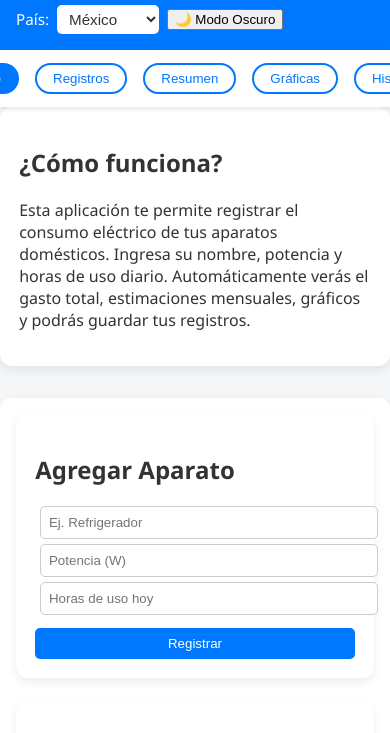
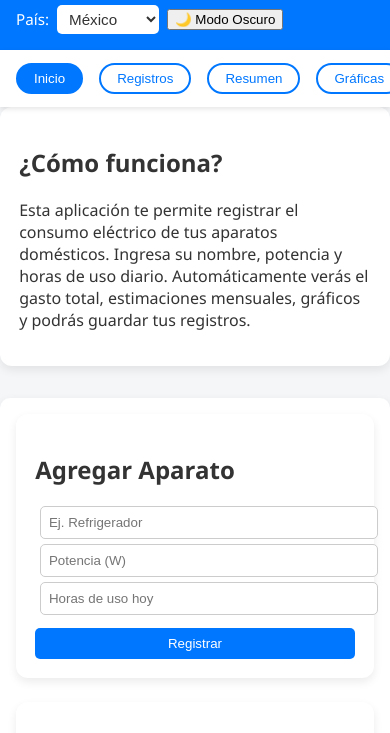
Before and after one commit to Edgar312/Energ-a-mensual, a plain HTML site: page index.html in a window 390 px wide. Shown: the part 111-844 px from the top of the page. Drawn offline with nearby package versions, Linux system fonts and the light colour scheme.

Commit message:
responsive-menu

```diff
--- a/styles.css
+++ b/styles.css
@@ -226,12 +226,25 @@ body.dark-mode .tarjeta {
   top: 0;
   z-index: 100;
   display: flex;
-  justify-content: center;
+  overflow-x: auto;
+  white-space: nowrap;
   gap: 1rem;
-  background-color: #ffffff;
+  background-color: var(--bg-color, #ffffff);
   padding: 0.8rem 1rem;
   box-shadow: 0 2px 5px rgba(0, 0, 0, 0.1);
+  scrollbar-width: none;
 }
+
+.menu-navegacion::-webkit-scrollbar {
+  display: none;
+}
+
+
+.nav-tab {
+  flex: 0 0 auto;
+  scroll-snap-align: start;
+}
+
 
 .nav-tab {
   border: none;
```
